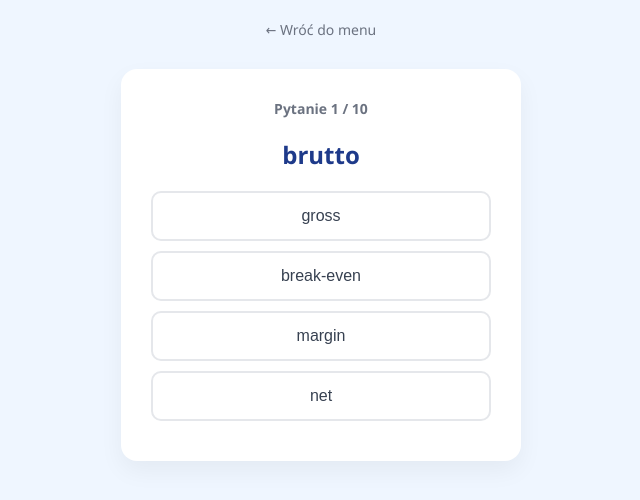
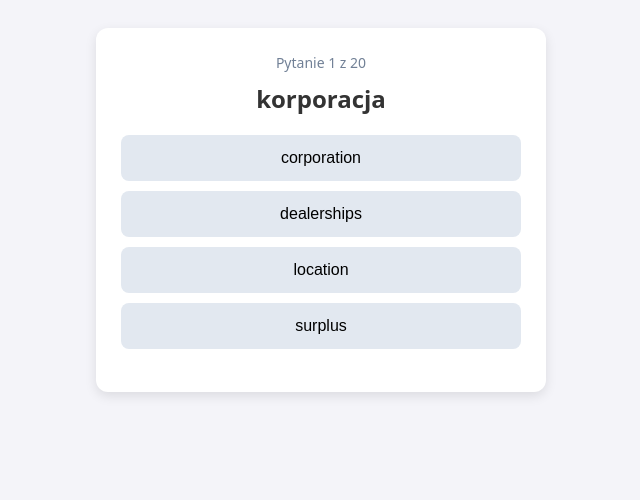
Before and after one commit to BorysCzapski/ApkiZuzia, a plain HTML site: page quiz.html in a window 1280 px wide. Shown: the whole page, without its empty margins (319-959 px from the left). Drawn offline with Linux system fonts and the light colour scheme.

Commit message:
Update quiz.html

```diff
--- a/quiz.html
+++ b/quiz.html
@@ -3,141 +3,90 @@
 <head>
 <meta charset="UTF-8">
 <meta name="viewport" content="width=device-width, initial-scale=1.0">
-    <title>Quiz - Business English</title>
+<title>Business English Quiz</title>
 <style>
-        body {
-            font-family: 'Segoe UI', Tahoma, Geneva, Verdana, sans-serif;
-            display: flex;
-            flex-direction: column;
-            align-items: center;
-            padding: 20px;
-            background: #eff6ff;
-            margin: 0;
-            min-height: 100vh;
-        }
-        .header {
-            text-align: center;
-            margin-bottom: 20px;
-            width: 100%;
-            max-width: 400px;
-        }
-        .nav-link {
-            color: #6b7280;
-            text-decoration: none;
-            font-size: 14px;
-            display: block;
-            margin-bottom: 10px;
-        }
-        .nav-link:hover { text-decoration: underline; }
-        .card {
-            background: white;
-            padding: 30px;
-            border-radius: 16px;
-            box-shadow: 0 10px 25px rgba(0,0,0,0.05);
-            width: 100%;
-            max-width: 400px;
-            text-align: center;
-            box-sizing: border-box;
-        }
-        h2 { margin-top: 0; color: #1e3a8a; font-size: 24px; }
-        .progress { color: #6b7280; font-size: 14px; margin-bottom: 20px; font-weight: bold;}
-        .btn {
-            display: block;
-            width: 100%;
-            padding: 14px;
-            margin: 10px 0;
-            border: 2px solid #e5e7eb;
-            border-radius: 10px;
-            background: white;
-            font-size: 16px;
-            cursor: pointer;
-            transition: 0.2s;
-            font-weight: 500;
-            color: #374151;
-        }
-        .btn:hover:not(:disabled) {
-            background: #f3f4f6;
-            border-color: #d1d5db;
-        }
+  body { font-family: system-ui, sans-serif; display: flex; flex-direction: column; align-items: center; padding: 20px; background: #f4f4f9; }
+  .card { background: white; padding: 25px; border-radius: 12px; box-shadow: 0 4px 12px rgba(0,0,0,0.1); width: 100%; max-width: 400px; text-align: center; }
+  h2 { margin-top: 0; color: #333; font-size: 24px; margin-bottom: 20px; }
+  .btn { display: block; width: 100%; padding: 14px; margin: 10px 0; border: none; border-radius: 8px; background: #e2e8f0; font-size: 16px; cursor: pointer; transition: 0.2s; font-weight: 500; }
+  .btn:hover:not(:disabled) { background: #cbd5e1; }
   .btn:disabled { cursor: default; }
-        .correct { background: #22c55e !important; color: white !important; border-color: #22c55e !important; }
-        .wrong { background: #ef4444 !important; color: white !important; border-color: #ef4444 !important; }
-
-        .action-btn {
-            background: #3b82f6;
-            color: white;
-            border: none;
-            margin-top: 25px;
-            display: none;
-            padding: 14px;
-            border-radius: 10px;
-            font-weight: bold;
-            font-size: 16px;
-            width: 100%;
-            cursor: pointer;
-        }
-        .action-btn:hover { background: #2563eb; }
-
-        #result-screen { display: none; }
-        .score-huge { font-size: 48px; margin: 10px 0; }
+  .correct { background: #48bb78 !important; color: white; }
+  .wrong { background: #f56565 !important; color: white; }
+  .next-btn { background: #4299e1; color: white; margin-top: 20px; display: none; }
+  .next-btn:hover { background: #3182ce; }
+  .progress { font-size: 14px; color: #718096; margin-bottom: 10px; }
 </style>
 </head>
 <body>
-
-    <div class="header">
-        <a href="index.html" class="nav-link">← Wróć do menu</a>
-    </div>
-
 <div class="card" id="quiz-container">
-        <div class="progress" id="progress">Pytanie 1 / 10</div>
+  <div class="progress" id="progress">Pytanie 1 / X</div>
   <h2 id="question">Ładowanie...</h2>
   <div id="options"></div>
-        <button id="next-btn" class="action-btn" onclick="nextQuestion()">Następne pytanie</button>
-    </div>
-
-    <div class="card" id="result-screen">
-        <h2>Koniec Quizu!</h2>
-        <div class="score-huge">🏆</div>
-        <p style="font-size: 18px; color: #374151;">Twój wynik:</p>
-        <h3 id="score-text" style="font-size: 28px; color: #1e3a8a; margin: 10px 0;"></h3>
-        <button class="action-btn" style="display: block; margin-top: 20px;" onclick="location.reload()">Zagraj jeszcze raz</button>
+  <button id="next-btn" class="btn next-btn" onclick="nextQuestion()">Następne pytanie</button>
+  <p id="score-text" style="margin-top: 15px; font-size: 18px; font-weight: bold;"></p>
 </div>
 
 <script>
-        const questions = [
-            { prompt: "podaż", options: ["supply", "demand", "spending", "elasticity"], answer: "supply" },
-            { prompt: "spadek koniunktury", options: ["upturn", "downturn", "margin", "permit"], answer: "downturn" },
-            { prompt: "wychodzący na zero", options: ["gross", "break-even", "net", "profit"], answer: "break-even" },
-            { prompt: "nadprodukcja", options: ["overproduction", "spending", "supply", "downturn"], answer: "overproduction" },
-            { prompt: "marża", options: ["permit", "location", "margin", "license"], answer: "margin" },
-            { prompt: "pozwolenie", options: ["permit", "business plan", "contribution", "legal structure"], answer: "permit" },
-            { prompt: "elastyczność", options: ["elasticity", "gross", "spending", "sale"], answer: "elasticity" },
-            { prompt: "popyt", options: ["supply", "demand", "consumer", "price"], answer: "demand" },
-            { prompt: "wydatki", options: ["contributions", "spending", "profits", "costs"], answer: "spending" },
-            { prompt: "brutto", options: ["gross", "break-even", "margin", "net"], answer: "gross" }
+  // Pełna baza słówek z rozdziałów 1 i 2 (Business, Ekonomia)
+  const fullVocabulary = [
+    {pl: "biznesplan", en: "business plan"}, {pl: "forma prawna", en: "legal structure"},
+    {pl: "wychodzący na zero / próg rentowności", en: "break-even"}, {pl: "brutto (np. zarobki)", en: "gross"},
+    {pl: "pozwolenie (urzędowe)", en: "permit"}, {pl: "marża", en: "margin"},
+    {pl: "zyski", en: "profits"}, {pl: "wkłady (finansowe)", en: "contributions"},
+    {pl: "lokalizacja", en: "location"}, {pl: "prognozy", en: "projections"},
+    {pl: "jednoosobowa działalność", en: "sole proprietor"}, {pl: "spółka osobowa", en: "partnership"},
+    {pl: "spółka z o.o.", en: "LLC"}, {pl: "korporacja", en: "corporation"},
+    {pl: "przychody ze sprzedaży", en: "sales revenue"}, {pl: "startup", en: "startup"},
+    {pl: "podaż", en: "supply"}, {pl: "popyt", en: "demand"},
+    {pl: "cena", en: "price"}, {pl: "sprzedaż", en: "sale"},
+    {pl: "konsument", en: "consumer"}, {pl: "wydatki", en: "spending"},
+    {pl: "trend / tendencja", en: "trend"}, {pl: "elastyczność", en: "elasticity"},
+    {pl: "określać, wyznaczać", en: "determine"}, {pl: "spadek koniunktury", en: "downturn"},
+    {pl: "nadprodukcja", en: "overproduction"}, {pl: "nadwyżka", en: "surplus"},
+    {pl: "salony sprzedaży", en: "dealerships"}, {pl: "obniżki cen", en: "price cuts"},
+    {pl: "koszty", en: "costs"}, {pl: "odpowiedni", en: "appropriate"},
+    {pl: "szczegółowy", en: "detailed"}, {pl: "nabyć, pozyskać", en: "acquire"},
+    {pl: "wystarczający, adekwatny", en: "adequate"}
   ];
 
+  let questions = [];
   let current = 0;
   let score = 0;
 
-        // Pomieszanie pytań przed startem
-        questions.sort(() => Math.random() - 0.5);
+  // Funkcja dobierająca 3 losowe błędne odpowiedzi
+  function getOptions(correctAnswer) {
+    let options = [correctAnswer];
+    let pool = fullVocabulary.filter(item => item.en !== correctAnswer);
+    pool.sort(() => 0.5 - Math.random()); // tasowanie
+    options.push(pool[0].en, pool[1].en, pool[2].en);
+    return options.sort(() => 0.5 - Math.random()); // tasowanie końcowe
+  }
+
+  function startQuiz() {
+    // Tasowanie pytań, np. bierze 20 losowych pytań na jedną grę (żeby nie zanudzić na śmierć 35 pytaniami pod rząd)
+    questions = [...fullVocabulary].sort(() => 0.5 - Math.random()).slice(0, 20);
+    current = 0;
+    score = 0;
+    document.getElementById("score-text").innerText = "";
+    loadQuestion();
+  }
 
   function loadQuestion() {
     const q = questions[current];
-            document.getElementById("progress").innerText = `Pytanie ${current + 1} / ${questions.length}`;
-            document.getElementById("question").innerText = q.prompt;
+    document.getElementById("progress").innerText = `Pytanie ${current + 1} z ${questions.length}`;
+    document.getElementById("question").innerText = q.pl;
     const optsDiv = document.getElementById("options");
     optsDiv.innerHTML = "";
     document.getElementById("next-btn").style.display = "none";
 
-            const shuffledOptions = [...q.options].sort(() => Math.random() - 0.5);
+    const shuffledOptions = getOptions(q.en);
 
     shuffledOptions.forEach(opt => {
       const btn = document.createElement("button");
       btn.className = "btn";
       btn.innerText = opt;
-                btn.onclick = () => checkAnswer(btn, opt, q.answer);
+      btn.onclick = () => checkAnswer(btn, opt, q.en);
       optsDiv.appendChild(btn);
     });
   }
@@ -166,13 +115,16 @@
     if (current < questions.length) {
       loadQuestion();
     } else {
-                document.getElementById("quiz-container").style.display = "none";
-                document.getElementById("result-screen").style.display = "block";
-                document.getElementById("score-text").innerText = `${score} / ${questions.length}`;
+      document.getElementById("options").innerHTML = "";
+      document.getElementById("progress").innerText = "Koniec gry!";
+      document.getElementById("question").innerText = "Podsumowanie";
+      document.getElementById("next-btn").innerText = "Zagraj ponownie";
+      document.getElementById("next-btn").onclick = startQuiz;
+      document.getElementById("score-text").innerText = `Twój wynik: ${score} / ${questions.length} 🔥`;
     }
   }
 
-        loadQuestion();
+  startQuiz();
 </script>
 </body>
 </html>
```
Lines whose indentation alone changed are shown as unchanged.
